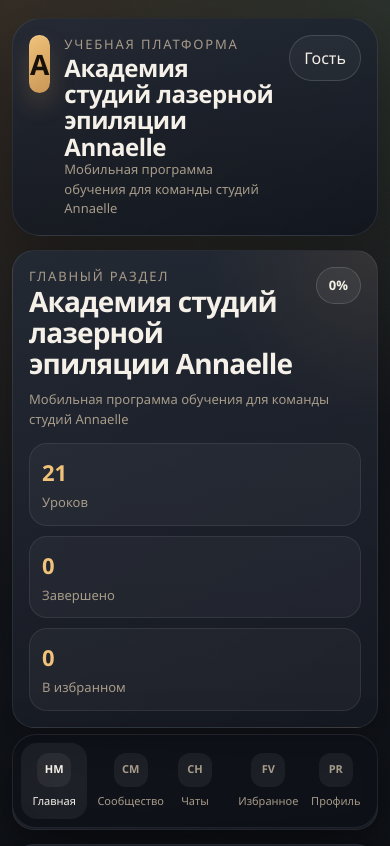
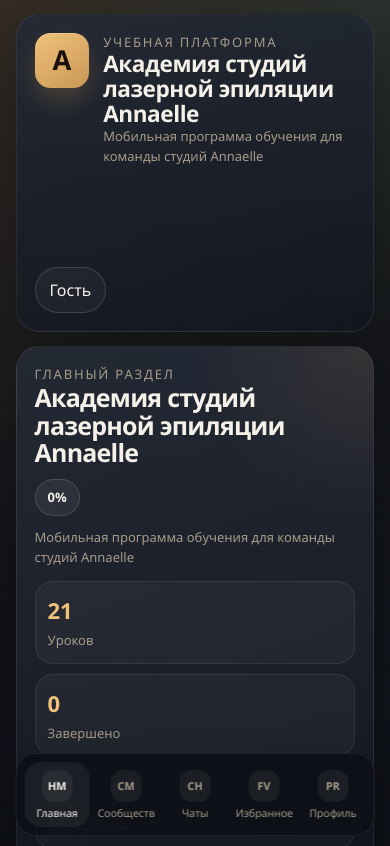
Before and after one commit to efilym89/anaelacademy, a website with bundled scripts: page index.html in a window 390 px wide. Shown: the top 846 px of the page. Built offline with nearby package versions, Linux system fonts and the light colour scheme; files whose address does not match are found by name.

Commit message:
Fix Telegram mini app mobile layout

```diff
--- a/app.js
+++ b/app.js
@@ -97,6 +97,8 @@ const tabs = Array.from(document.querySelectorAll('.tab'));
 
 let progress = null;
 let pendingToast = '';
+let viewportResizeBound = false;
+let telegramViewportEventsBound = false;
 const SEEK_TOLERANCE_SECONDS = 1.5;
 const PRESENTATION_PREVIEW_LOADING_TEXT = 'Готовим PDF-превью презентации...';
 const presentationPreviewState = new Map();
@@ -131,6 +133,7 @@ window.addEventListener('storage', () => {
   renderCurrentRoute();
 });
 
+ensureViewportSync();
 bootstrapApp();
 
 async function bootstrapApp() {
@@ -2365,6 +2368,7 @@ function escapeHtml(value) {
 function initTelegram() {
   const webApp = window.Telegram?.WebApp;
   if (!webApp) {
+    ensureViewportSync();
     return;
   }
 
@@ -2372,12 +2376,82 @@ function initTelegram() {
   webApp.expand();
   webApp.setHeaderColor?.('#121417');
   webApp.setBackgroundColor?.('#121417');
+  webApp.setBottomBarColor?.('#121417');
+  ensureViewportSync(webApp);
+  window.requestAnimationFrame(() => syncViewportMetrics(webApp));
 
   const roleChip = document.querySelector('#roleChip');
   const firstName = webApp.initDataUnsafe?.user?.first_name;
   if (firstName && roleChip) {
     roleChip.textContent = firstName;
   }
+}
+
+function ensureViewportSync(webApp = window.Telegram?.WebApp) {
+  syncViewportMetrics(webApp);
+
+  const handleViewportChange = () => syncViewportMetrics(window.Telegram?.WebApp);
+
+  if (!viewportResizeBound) {
+    viewportResizeBound = true;
+    window.addEventListener('resize', handleViewportChange, { passive: true });
+  }
+
+  if (webApp && !telegramViewportEventsBound) {
+    telegramViewportEventsBound = true;
+    webApp.onEvent?.('viewportChanged', handleViewportChange);
+    webApp.onEvent?.('safeAreaChanged', handleViewportChange);
+    webApp.onEvent?.('contentSafeAreaChanged', handleViewportChange);
+  }
+}
+
+function syncViewportMetrics(webApp = window.Telegram?.WebApp) {
+  const root = document.documentElement;
+  const viewportHeight = resolveViewportPixels(webApp?.viewportHeight, window.innerHeight);
+  const stableHeight = resolveViewportPixels(webApp?.viewportStableHeight, viewportHeight);
+  const contentSafeArea = normalizeInsets(webApp?.contentSafeAreaInset);
+  const safeArea = normalizeInsets(webApp?.safeAreaInset);
+  const effectiveInsets = {
+    top: contentSafeArea.top || safeArea.top,
+    right: contentSafeArea.right || safeArea.right,
+    bottom: contentSafeArea.bottom || safeArea.bottom,
+    left: contentSafeArea.left || safeArea.left
+  };
+
+  root.style.setProperty('--app-height', `${viewportHeight}px`);
+  root.style.setProperty('--app-stable-height', `${stableHeight}px`);
+  root.style.setProperty('--safe-area-top', `${effectiveInsets.top}px`);
+  root.style.setProperty('--safe-area-right', `${effectiveInsets.right}px`);
+  root.style.setProperty('--safe-area-bottom', `${effectiveInsets.bottom}px`);
+  root.style.setProperty('--safe-area-left', `${effectiveInsets.left}px`);
+}
+
+function normalizeInsets(insets) {
+  return {
+    top: normalizeInsetValue(insets?.top),
+    right: normalizeInsetValue(insets?.right),
+    bottom: normalizeInsetValue(insets?.bottom),
+    left: normalizeInsetValue(insets?.left)
+  };
+}
+
+function normalizeInsetValue(value) {
+  const numericValue = Number(value);
+  if (!Number.isFinite(numericValue) || numericValue <= 0) {
+    return 0;
+  }
+
+  return Math.round(numericValue);
+}
+
+function resolveViewportPixels(value, fallback) {
+  const numericValue = Number(value);
+  if (Number.isFinite(numericValue) && numericValue > 0) {
+    return Math.round(numericValue);
+  }
+
+  const fallbackValue = Number(fallback);
+  return Number.isFinite(fallbackValue) && fallbackValue > 0 ? Math.round(fallbackValue) : 0;
 }
 
 function showToast(message) {
--- a/styles.css
+++ b/styles.css
@@ -52,6 +52,17 @@
   --danger: #d07f74;
   --shadow: 0 24px 64px rgba(0, 0, 0, 0.32);
   --shadow-soft: 0 16px 32px rgba(0, 0, 0, 0.22);
+  --app-height: 100dvh;
+  --app-stable-height: 100svh;
+  --safe-area-top: env(safe-area-inset-top, 0px);
+  --safe-area-right: env(safe-area-inset-right, 0px);
+  --safe-area-bottom: env(safe-area-inset-bottom, 0px);
+  --safe-area-left: env(safe-area-inset-left, 0px);
+  --page-gutter: clamp(12px, 4vw, 16px);
+  --section-padding: clamp(14px, 4.6vw, 18px);
+  --surface-radius: clamp(22px, 6vw, 28px);
+  --bottom-nav-height: 84px;
+  --bottom-nav-gap: 8px;
 }
 
 * {
@@ -60,18 +71,35 @@
 
 html,
 body {
+  width: 100%;
   min-height: 100%;
+  overflow-x: hidden;
 }
 
 body {
   margin: 0;
+  min-height: var(--app-stable-height);
   font-family: var(--font-family-sans);
   color: var(--text);
   line-height: 1.5;
+  overflow-x: hidden;
+  -webkit-text-size-adjust: 100%;
   background:
     radial-gradient(circle at top left, rgba(201, 150, 86, 0.18), transparent 32%),
     radial-gradient(circle at 100% 0, rgba(130, 200, 155, 0.12), transparent 22%),
     linear-gradient(180deg, #121419 0%, #0f1218 50%, #0c0f15 100%);
+}
+
+img,
+video,
+iframe,
+canvas,
+svg,
+button,
+input,
+select,
+textarea {
+  max-width: 100%;
 }
 
 .noise {
@@ -85,10 +113,15 @@ body {
 .app-shell {
   position: relative;
   z-index: 1;
+  width: min(100%, 760px);
   max-width: 760px;
-  min-height: 100dvh;
+  min-height: var(--app-stable-height);
   margin: 0 auto;
-  padding: 18px 16px 120px;
+  padding-top: calc(var(--safe-area-top) + 14px);
+  padding-right: calc(var(--page-gutter) + var(--safe-area-right));
+  padding-bottom: calc(var(--bottom-nav-height) + var(--safe-area-bottom) + 24px);
+  padding-left: calc(var(--page-gutter) + var(--safe-area-left));
+  overflow-x: hidden;
 }
 
 h1,
@@ -100,22 +133,23 @@ small,
 strong,
 legend {
   margin: 0;
+  overflow-wrap: anywhere;
 }
 
 h1 {
-  font-size: 24px;
+  font-size: clamp(21px, 5.8vw, 24px);
   line-height: 1.1;
   letter-spacing: -0.02em;
 }
 
 h2 {
-  font-size: 28px;
+  font-size: clamp(24px, 6.4vw, 28px);
   line-height: 1.1;
   letter-spacing: -0.03em;
 }
 
 h3 {
-  font-size: 18px;
+  font-size: clamp(17px, 4.4vw, 18px);
   line-height: 1.25;
 }
 
@@ -145,10 +179,11 @@ h3 {
   display: flex;
   align-items: flex-start;
   justify-content: space-between;
+  flex-wrap: wrap;
   gap: 14px;
   margin-bottom: 14px;
-  padding: 18px;
-  border-radius: 28px;
+  padding: var(--section-padding);
+  border-radius: var(--surface-radius);
   background:
     linear-gradient(145deg, rgba(255, 255, 255, 0.04), rgba(255, 255, 255, 0)),
     linear-gradient(180deg, rgba(27, 33, 44, 0.96), rgba(18, 22, 30, 0.96));
@@ -160,15 +195,22 @@ h3 {
   display: flex;
   gap: 14px;
   align-items: center;
+  flex: 1 1 220px;
+  min-width: 0;
+}
+
+.identity > div {
+  min-width: 0;
 }
 
 .avatar {
-  width: 58px;
-  height: 58px;
-  border-radius: 18px;
+  flex: 0 0 auto;
+  width: clamp(48px, 14vw, 58px);
+  height: clamp(48px, 14vw, 58px);
+  border-radius: clamp(14px, 4vw, 18px);
   display: grid;
   place-items: center;
-  font-size: 28px;
+  font-size: clamp(24px, 7vw, 28px);
   font-weight: 700;
   color: #17110a;
   background:
@@ -178,6 +220,8 @@ h3 {
 }
 
 .chip {
+  flex: 0 0 auto;
+  max-width: 100%;
   border: 1px solid var(--line-strong);
   background: rgba(255, 255, 255, 0.04);
   color: var(--text);
@@ -192,12 +236,13 @@ h3 {
   display: flex;
   flex-direction: column;
   gap: 14px;
+  min-width: 0;
 }
 
 .hero-panel,
 .section {
-  border-radius: 26px;
-  padding: 18px;
+  border-radius: var(--surface-radius);
+  padding: var(--section-padding);
   background:
     linear-gradient(145deg, rgba(255, 255, 255, 0.04), rgba(255, 255, 255, 0.01)),
     var(--card);
@@ -247,8 +292,23 @@ h3 {
   display: flex;
   justify-content: space-between;
   align-items: flex-start;
+  flex-wrap: wrap;
   gap: 12px;
   margin-bottom: 12px;
+}
+
+.topbar > *,
+.section-title > *,
+.lesson-card > *,
+.lesson-card__body > *,
+.lesson-card__meta > *,
+.video-playlist__item > *,
+.material-shelf__path > *,
+.presentation-toolbar > *,
+.detail-actions > *,
+.action-row > *,
+.page-actions > * {
+  min-width: 0;
 }
 
 .section-title--compact {
@@ -370,7 +430,7 @@ h3 {
 
 .stats-strip {
   display: grid;
-  grid-template-columns: repeat(3, minmax(0, 1fr));
+  grid-template-columns: repeat(auto-fit, minmax(min(100%, 116px), 1fr));
   gap: 10px;
   margin-top: 14px;
 }
@@ -407,7 +467,7 @@ h3 {
 
 .filters-bar {
   display: grid;
-  grid-template-columns: 1.6fr 1fr;
+  grid-template-columns: minmax(0, 1.35fr) minmax(0, 0.95fr);
   gap: 10px;
 }
 
@@ -423,13 +483,13 @@ h3 {
 }
 
 .hub-grid {
-  grid-template-columns: repeat(2, minmax(0, 1fr));
+  grid-template-columns: repeat(auto-fit, minmax(min(100%, 148px), 1fr));
 }
 
 .tile {
   position: relative;
   overflow: hidden;
-  min-height: 168px;
+  min-height: clamp(148px, 42vw, 168px);
   padding: 16px;
   border-radius: 24px;
   border: 1px solid var(--line);
@@ -477,6 +537,7 @@ h3 {
   display: grid;
   gap: 8px;
   margin-top: 40px;
+  min-width: 0;
 }
 
 .tile h3 {
@@ -547,6 +608,7 @@ h3 {
   border-radius: 24px;
   border: 1px solid var(--line);
   background: var(--card-soft);
+  min-width: 0;
 }
 
 .lesson-card--interactive {
@@ -612,13 +674,13 @@ h3 {
 .lesson-cover {
   position: relative;
   overflow: hidden;
-  min-height: 172px;
+  min-height: clamp(156px, 44vw, 172px);
   border-radius: 20px;
   border: 1px solid rgba(255, 255, 255, 0.06);
 }
 
 .lesson-cover--hero {
-  min-height: 280px;
+  min-height: clamp(220px, 62vw, 280px);
 }
 
 .lesson-cover--image img {
@@ -671,6 +733,7 @@ h3 {
   gap: 4px;
   padding: 18px;
   background: linear-gradient(180deg, transparent, rgba(11, 13, 17, 0.9));
+  min-width: 0;
 }
 
 .cover-badge {
@@ -718,7 +781,7 @@ h3 {
 
 .video-summary {
   display: grid;
-  grid-template-columns: repeat(3, minmax(0, 1fr));
+  grid-template-columns: repeat(auto-fit, minmax(min(100%, 118px), 1fr));
   gap: 10px;
   margin-bottom: 12px;
 }
@@ -750,7 +813,8 @@ h3 {
   text-align: left;
   display: flex;
   justify-content: space-between;
-  align-items: center;
+  align-items: flex-start;
+  flex-wrap: wrap;
   gap: 12px;
   cursor: pointer;
 }
@@ -773,6 +837,8 @@ h3 {
 .video-playlist__meta {
   display: grid;
   gap: 4px;
+  flex: 1 1 180px;
+  min-width: 0;
 }
 
 .video-frame,
@@ -786,7 +852,7 @@ h3 {
 .video-frame video {
   display: block;
   width: 100%;
-  max-height: 420px;
+  max-height: min(420px, 56svh);
   background: #090b0f;
 }
 
@@ -818,6 +884,8 @@ h3 {
 .material-shelf__path {
   display: flex;
   justify-content: space-between;
+  align-items: flex-start;
+  flex-wrap: wrap;
   gap: 12px;
   padding: 12px;
   border-radius: 16px;
@@ -850,7 +918,7 @@ h3 {
 
 .presentation-frame iframe {
   width: 100%;
-  min-height: 420px;
+  min-height: clamp(260px, 58svh, 420px);
   border: 0;
   background: #fff;
 }
@@ -917,14 +985,14 @@ h3 {
 .bottom-nav {
   position: fixed;
   left: 50%;
-  bottom: 16px;
+  bottom: calc(var(--safe-area-bottom) + 8px);
   z-index: 8;
-  width: min(calc(100% - 24px), 720px);
+  width: min(calc(100% - (var(--page-gutter) * 2) - var(--safe-area-left) - var(--safe-area-right)), 720px);
   transform: translateX(-50%);
   display: grid;
   grid-template-columns: repeat(5, minmax(0, 1fr));
-  gap: 8px;
-  padding: 10px;
+  gap: var(--bottom-nav-gap);
+  padding: 8px;
   border-radius: 24px;
   border: 1px solid var(--line);
   background: rgba(12, 15, 21, 0.88);
@@ -936,7 +1004,9 @@ h3 {
   display: grid;
   justify-items: center;
   gap: 6px;
-  padding: 10px 6px;
+  min-width: 0;
+  min-height: 64px;
+  padding: 8px 4px;
   border: 0;
   border-radius: 16px;
   background: transparent;
@@ -953,21 +1023,33 @@ h3 {
 .icon {
   display: inline-grid;
   place-items: center;
-  width: 34px;
-  height: 34px;
+  width: clamp(30px, 8vw, 34px);
+  height: clamp(30px, 8vw, 34px);
   border-radius: 12px;
   background: rgba(255, 255, 255, 0.06);
-  font-size: 11px;
+  font-size: clamp(10px, 2.8vw, 11px);
   font-weight: 700;
+}
+
+.tab span:last-child {
+  display: -webkit-box;
+  max-width: 100%;
+  overflow: hidden;
+  text-align: center;
+  text-overflow: ellipsis;
+  line-height: 1.08;
+  -webkit-box-orient: vertical;
+  -webkit-line-clamp: 2;
 }
 
 .toast {
   position: fixed;
   left: 50%;
-  bottom: 96px;
+  bottom: calc(var(--bottom-nav-height) + var(--safe-area-bottom) + 14px);
   transform: translateX(-50%) translateY(16px);
   opacity: 0;
   pointer-events: none;
+  max-width: calc(100% - (var(--page-gutter) * 2));
   padding: 12px 16px;
   border-radius: 999px;
   background: rgba(18, 22, 30, 0.94);
@@ -986,49 +1068,46 @@ h3 {
 
 @media (min-width: 640px) {
   .lesson-detail {
-    grid-template-columns: 1.05fr 1.15fr;
+    grid-template-columns: minmax(0, 1.05fr) minmax(0, 1.15fr);
     align-items: start;
   }
 }
 
 @media (max-width: 639px) {
+  :root {
+    --bottom-nav-height: 82px;
+    --bottom-nav-gap: 4px;
+  }
+
   .app-shell {
-    padding-inline: 12px;
+    width: 100%;
   }
 
   .topbar {
-    padding: 16px;
+    flex-direction: column;
+    align-items: stretch;
   }
 
   .identity {
     align-items: flex-start;
   }
 
+  .chip {
+    align-self: flex-start;
+  }
+
   .stats-strip,
   .video-summary,
-  .filters-bar,
-  .hub-grid {
+  .filters-bar {
     grid-template-columns: 1fr;
   }
 
-  .tile {
-    min-height: 152px;
-  }
-
   .bottom-nav {
-    grid-template-columns: repeat(5, minmax(0, 1fr));
-    gap: 4px;
-    padding: 8px;
+    border-radius: 20px;
   }
 
   .tab span:last-child {
-    font-size: 11px;
-  }
-
-  .section,
-  .hero-panel {
-    padding: 16px;
-    border-radius: 22px;
+    font-size: clamp(9px, 2.7vw, 11px);
   }
 
   .page-actions,
@@ -1037,4 +1116,32 @@ h3 {
   .material-shelf__row {
     flex-direction: column;
   }
+
+  .detail-actions .button,
+  .action-row .button,
+  .material-shelf__row .button,
+  .material-shelf__row a {
+    flex-basis: auto;
+  }
 }
+
+@media (max-width: 380px) {
+  :root {
+    --bottom-nav-height: 76px;
+    --bottom-nav-gap: 2px;
+  }
+
+  .hub-grid {
+    grid-template-columns: 1fr;
+  }
+
+  .tile {
+    min-height: 136px;
+    padding: 14px;
+  }
+
+  .tab {
+    min-height: 58px;
+    gap: 3px;
+  }
+}
```
